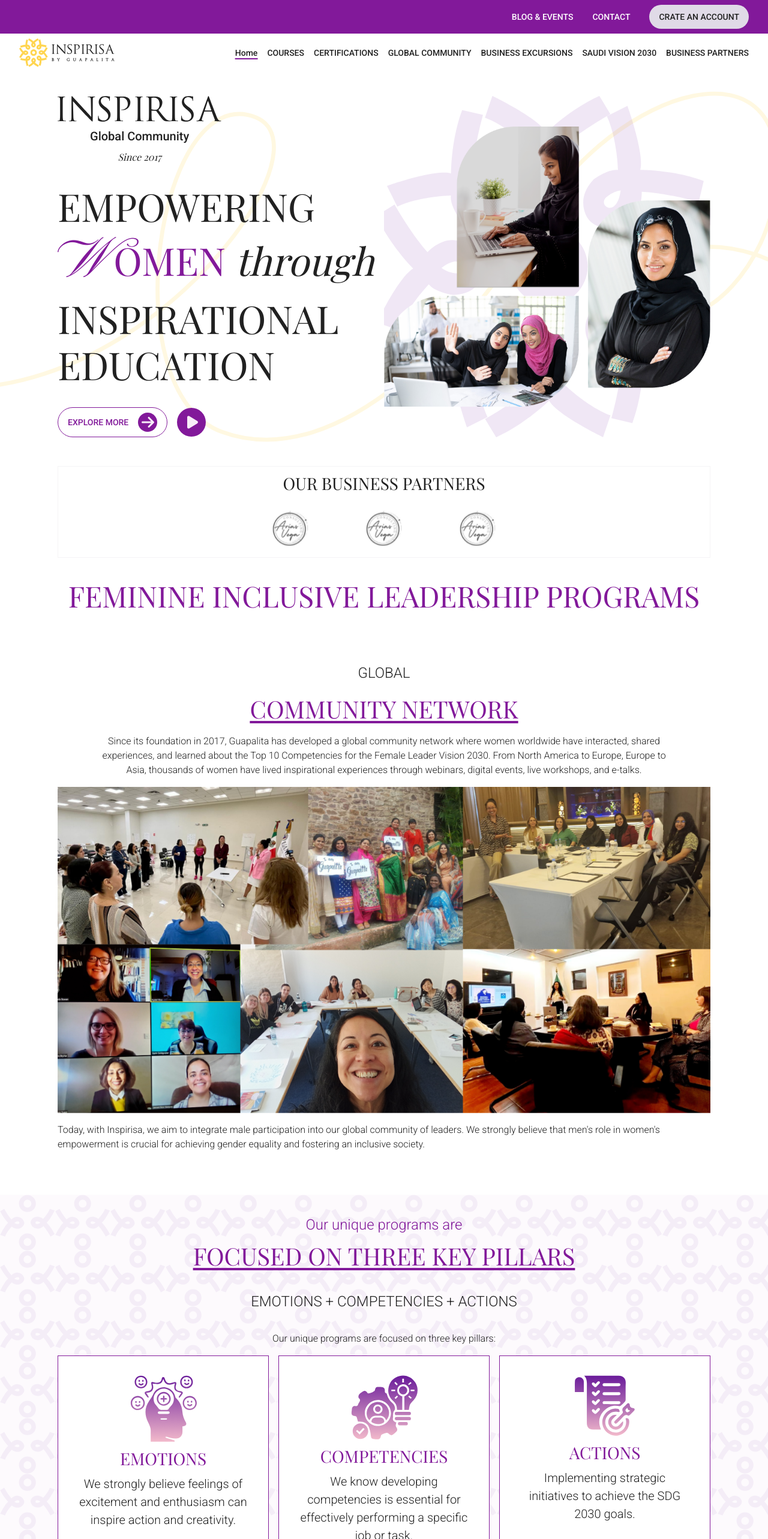
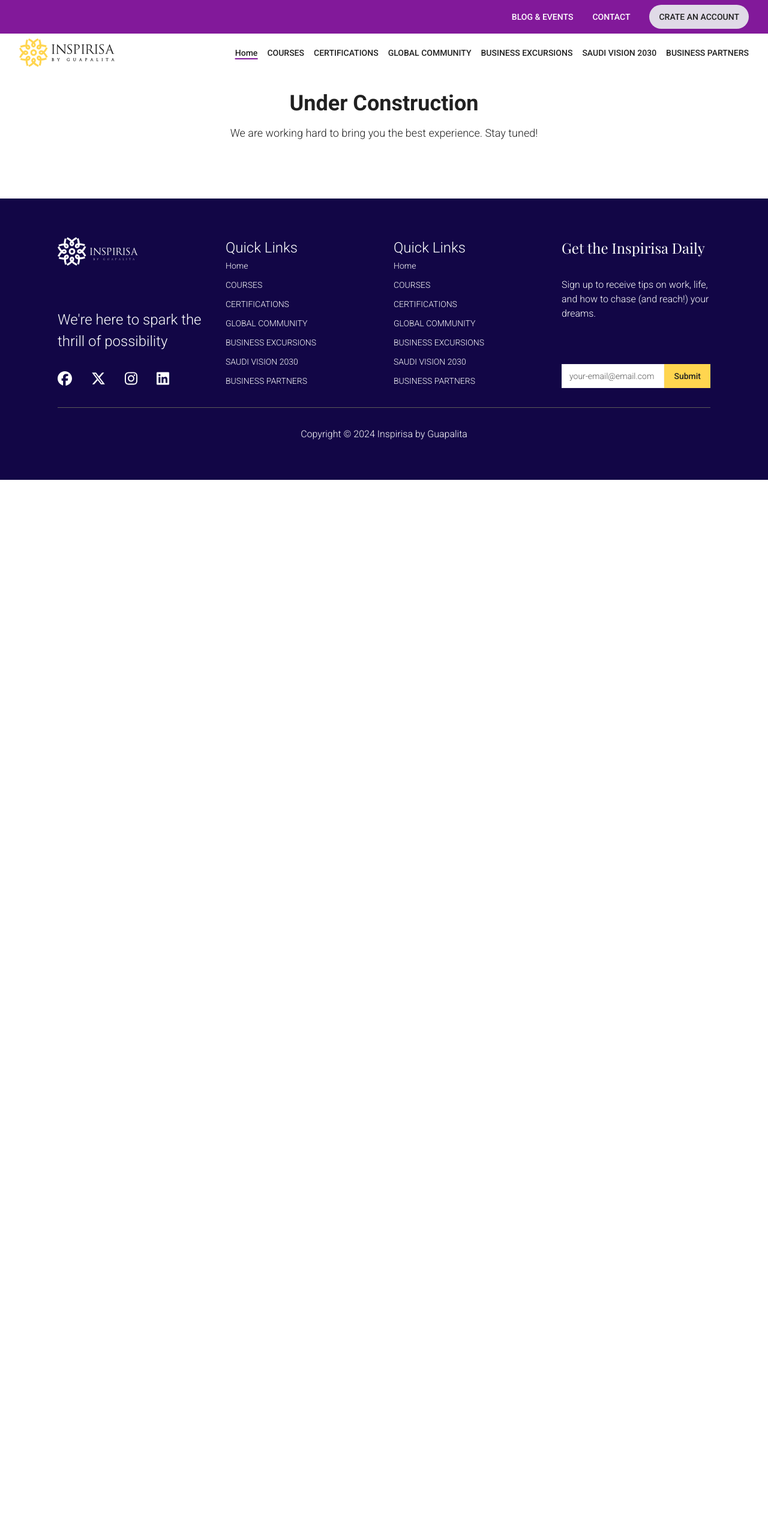
Before and after one commit to MyNameIsShekhar/inspirisa, a React (Vite) app: page / in a window 1280 px wide. Shown: the top 2566 px of the page at 60% size. After the commit the page ends 800 px from the top, so only its background shows below. Built offline with nearby package versions, Linux system fonts and the light colour scheme; a web font is replaced by a local one.

Commit message:
Update Home.jsx

```diff
--- a/src/pages/Home.jsx
+++ b/src/pages/Home.jsx
@@ -1,15 +1,10 @@
-import CommunityNetwork from "@/components/sections/CommunityNetwork";
-import UniquePrograms from "@/components/sections/UniquePrograms";
-import MenHelp from "@/components/sections/MenHelp";
-import Hero from "@/components/sections/Hero";
-
 export default function Home() {
   return (
     <div className="flex flex-col section py-8 space-y-16">
-      <Hero />
-      <CommunityNetwork />
-      <UniquePrograms />
-      <MenHelp />
+      <div className="text-center">
+        <h1 className="text-4xl font-bold">Under Construction</h1>
+        <p className="mt-4 text-lg">We are working hard to bring you the best experience. Stay tuned!</p>
+      </div>
     </div>
   );
 }
```
